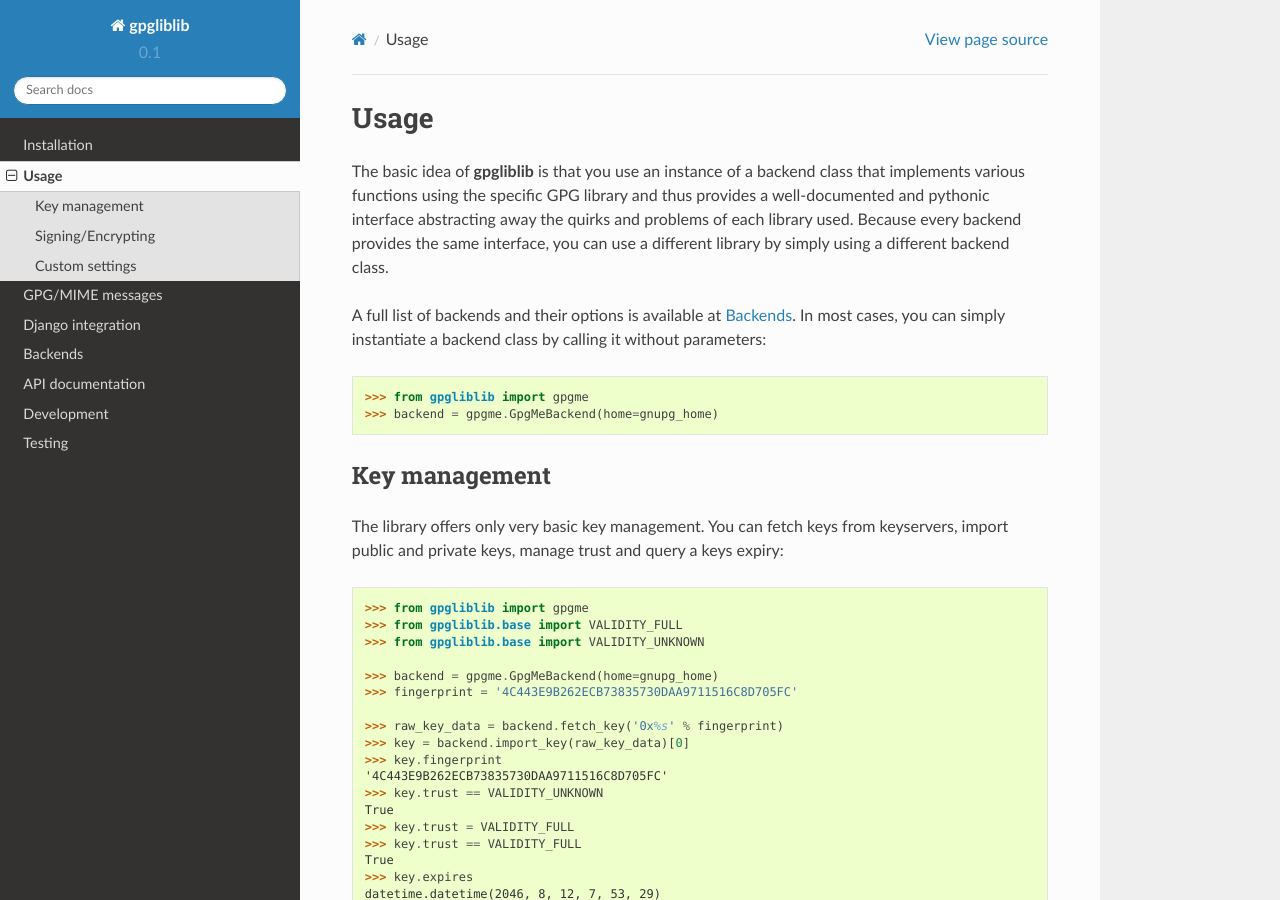
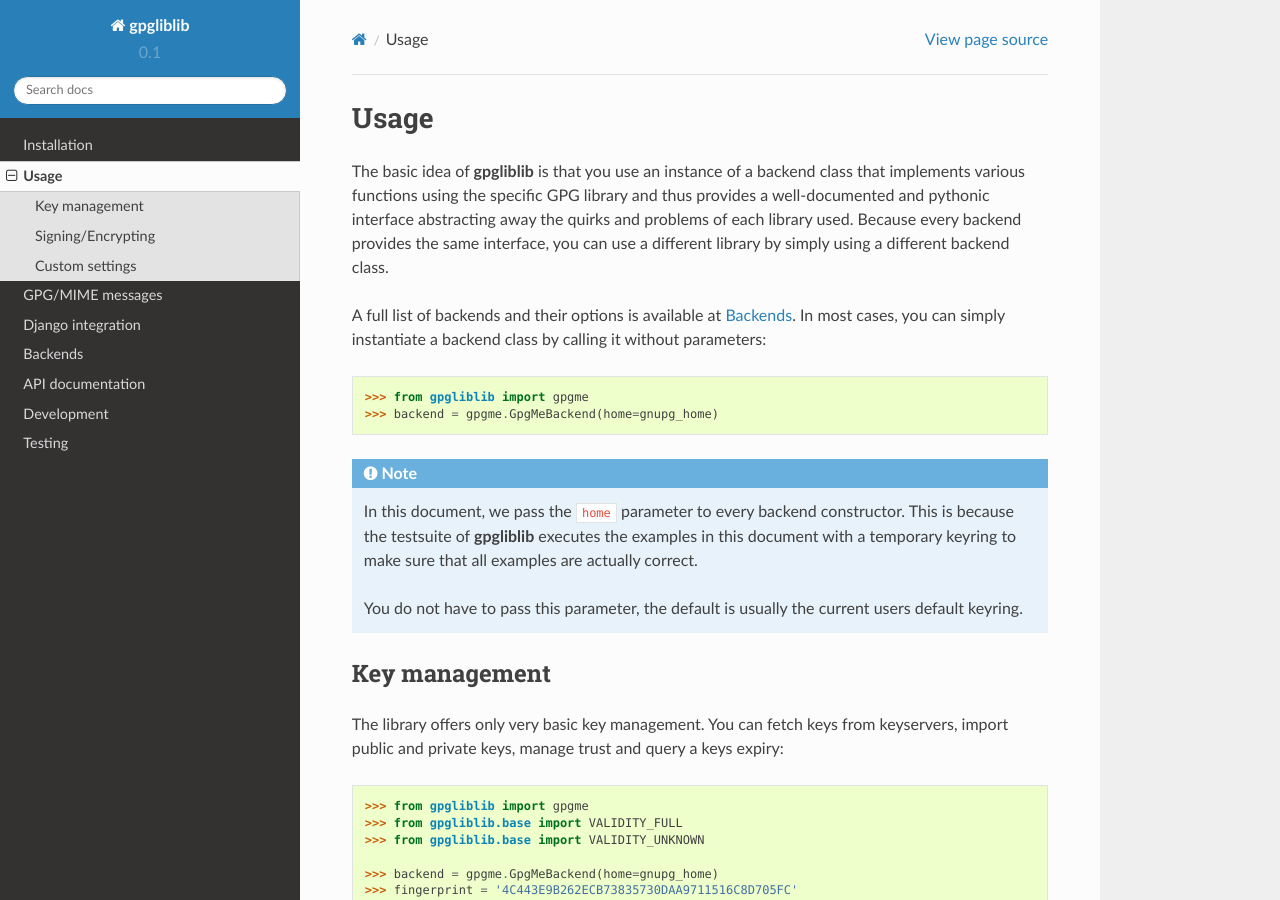
Before and after one commit to mathiasertl/gpgliblib, a Sphinx documentation site: the page built from doc/usage.rst, in a window 1280 px wide and 900 px high. Built offline with Sphinx 7.4.7 and the Read the Docs theme 2.0.0, drawn with Linux system fonts in a browser that asks for light colours.

Commit message:
add note of home parameter

```diff
--- a/doc/usage.rst
+++ b/doc/usage.rst
@@ -13,6 +13,15 @@
 
    >>> from gpgliblib import gpgme
    >>> backend = gpgme.GpgMeBackend(home=gnupg_home)
+
+.. NOTE::
+
+   In this document, we pass the ``home`` parameter to every backend constructor. This is because
+   the testsuite of **gpgliblib** executes the examples in this document with a temporary keyring
+   to make sure that all examples are actually correct.
+
+   You do not have to pass this parameter, the default is usually the current users default
+   keyring.
 
 **************
 Key management
```
